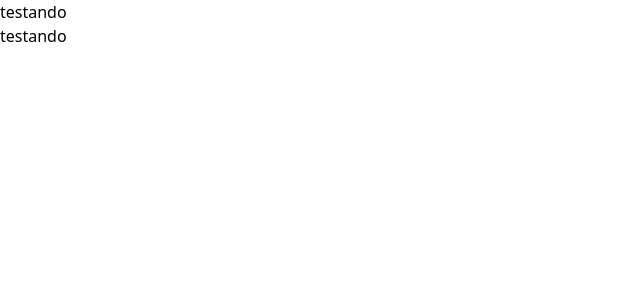
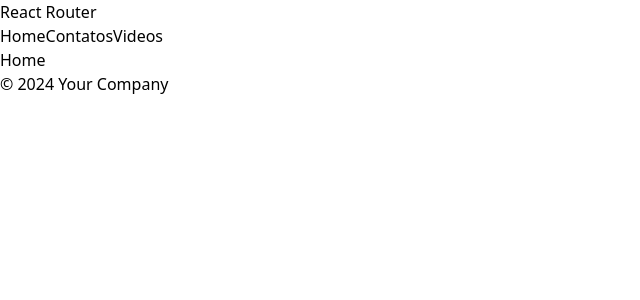
Before and after one commit to AngelRafaelTopsapp/React-Router, a React (Vite) app: page / in a window 1280 px wide. Shown: the top 300 px of the page, without its empty margins (0-640 px from the left). Built offline with nearby package versions, Linux system fonts and the light colour scheme.

Commit message:
t
tudsad

```diff
--- a/index.html
+++ b/index.html
@@ -1,13 +1,12 @@
 <!DOCTYPE html>
-<html lang="Pt-Br">
+<html lang="pt-br">
   <head>
     <meta charset="UTF-8" />
     <link rel="icon" type="image/svg+xml" href="/vite.svg" />
     <meta name="viewport" content="width=device-width, initial-scale=1.0" />
-    <title>React testando Router</title>
+    <title>React Testando Router</title>
   </head>
   <body>
-    <div>testando</div>
     <div id="root"></div>
     <script type="module" src="/src/main.jsx"></script>
   </body>
--- a/src/main.jsx
+++ b/src/main.jsx
@@ -50,7 +50,6 @@ const router = createBrowserRouter([
 
 createRoot(document.getElementById("root")).render(
   <React.StrictMode>
-    {/* <RouterProvider router={router} /> */}
-    <div>testando</div>
+    <RouterProvider router={router} />
   </React.StrictMode>
 );
```
